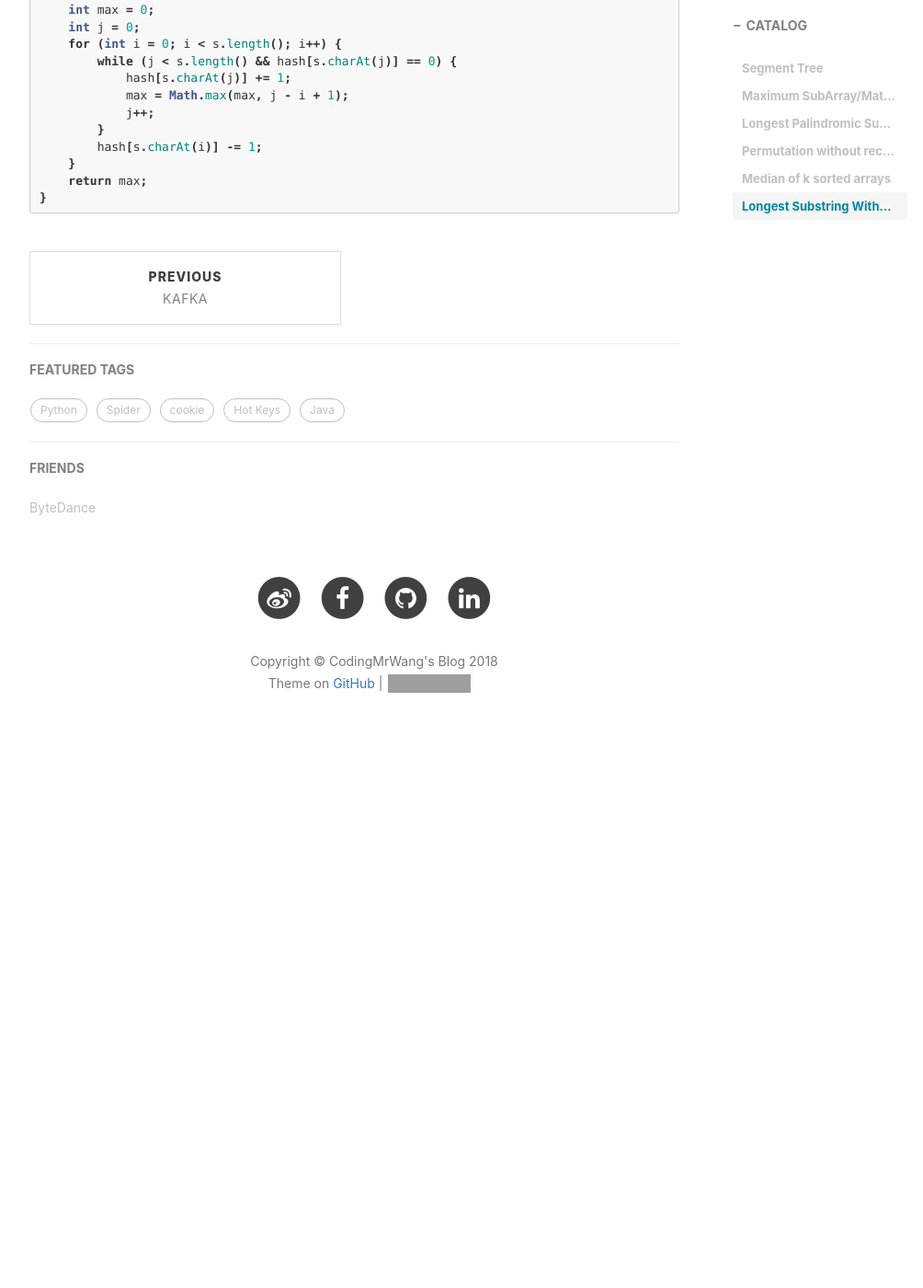
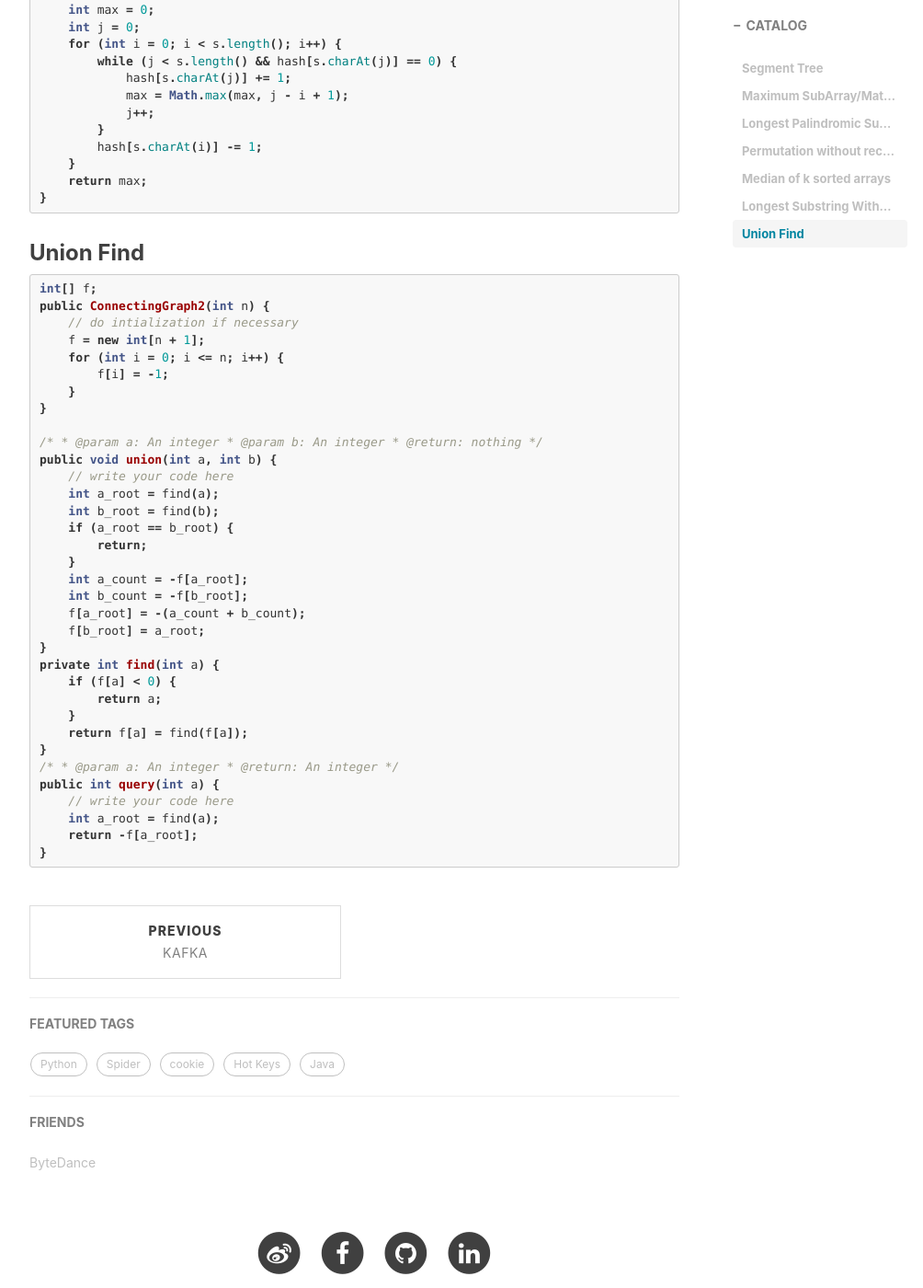
Before and after one commit to CodingMrWang/codingmrwang.github.io, a Jekyll site: the page built from _posts/2018-12-19-datastructure.md, in a window 1280 px wide and 1400 px high, scrolled down 6244 px. Shown: the whole window at 92% size, without its empty margins (233-1237 px from the left). Built offline with Jekyll 4.4.1, drawn with Linux system fonts in a browser that asks for light colours; nearby versions of some CDN libraries; comment, search, counter and statistics services are not loaded; before the commit the page ends 7091 px from its top, so only the background shows below that; grey boxes are pictures that could not be loaded.

Commit message:
Update 2018-12-19-datastructure.md

````diff
--- a/_posts/2018-12-19-datastructure.md
+++ b/_posts/2018-12-19-datastructure.md
@@ -318,3 +318,49 @@ public int lengthOfLongestSubstring(String s) {
     return max;
 }
 ```
+
+### Union Find
+
+```java
+int[] f;
+public ConnectingGraph2(int n) {
+    // do intialization if necessary
+    f = new int[n + 1];
+    for (int i = 0; i <= n; i++) {
+        f[i] = -1;
+    }
+}
+
+/*
+ * @param a: An integer
+ * @param b: An integer
+ * @return: nothing
+ */
+public void union(int a, int b) {
+    // write your code here
+    int a_root = find(a);
+    int b_root = find(b);
+    if (a_root == b_root) {
+        return;
+    }
+    int a_count = -f[a_root];
+    int b_count = -f[b_root];
+    f[a_root] = -(a_count + b_count);
+    f[b_root] = a_root;
+}
+private int find(int a) {
+    if (f[a] < 0) {
+        return a;
+    }
+    return f[a] = find(f[a]);
+}
+/*
+ * @param a: An integer
+ * @return: An integer
+ */
+public int query(int a) {
+    // write your code here
+    int a_root = find(a);
+    return -f[a_root];
+}
+```
````
